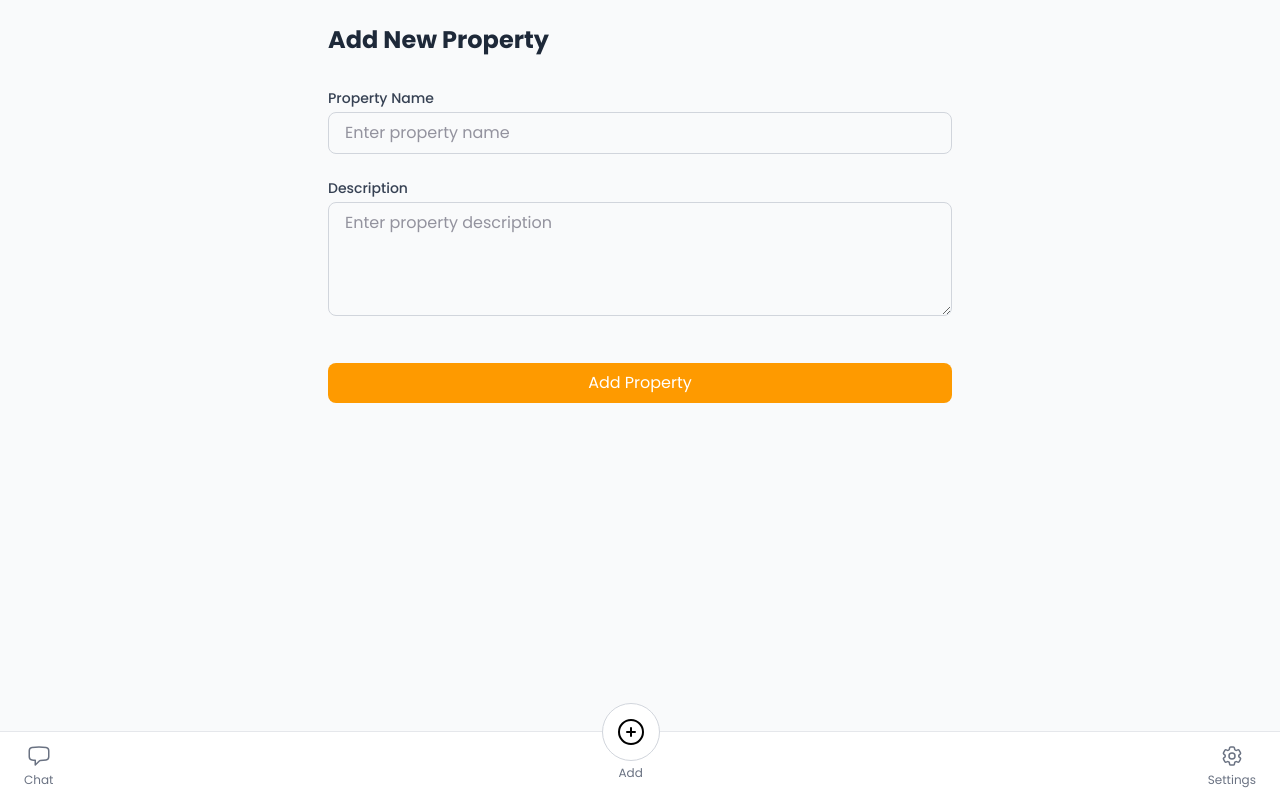
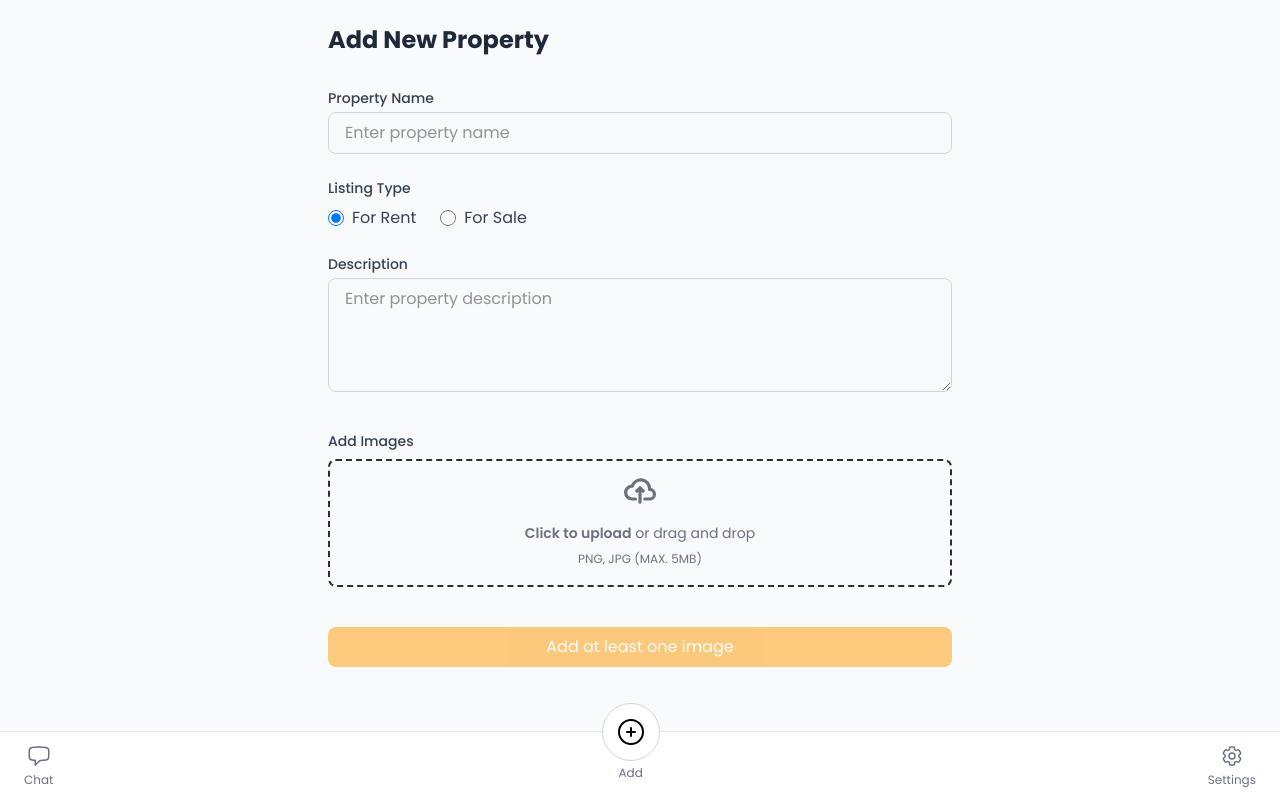
Before and after one commit to Hiran2006/gred, a Next.js app: page /add in a window 1280 px wide. Built offline with nearby package versions, Linux system fonts and the light colour scheme.

Commit message:
improved adding page with image option

```diff
--- a/app/add/page.tsx
+++ b/app/add/page.tsx
@@ -1,7 +1,8 @@
 "use client";
 
-import { useState } from "react";
+import { useState, useRef, ChangeEvent } from "react";
 import { useRouter } from "next/navigation";
+import Image from "next/image";
 import BottomNavigation from "@/components/BottomNavigation";
 
 export default function AddProperty() {
@@ -9,7 +10,10 @@ export default function AddProperty() {
   const [formData, setFormData] = useState({
     name: "",
     description: "",
+    listingType: "rent", // 'rent' or 'sell'
+    images: [] as string[],
   });
+  const fileInputRef = useRef<HTMLInputElement>(null);
 
   const handleChange = (
     e: React.ChangeEvent<HTMLInputElement | HTMLTextAreaElement>
@@ -18,6 +22,27 @@ export default function AddProperty() {
     setFormData((prev) => ({
       ...prev,
       [name]: value,
+    }));
+  };
+
+  const handleImageChange = (e: ChangeEvent<HTMLInputElement>) => {
+    const files = e.target.files;
+    if (!files) return;
+
+    const newImages = Array.from(files).map((file) => {
+      return URL.createObjectURL(file);
+    });
+
+    setFormData((prev) => ({
+      ...prev,
+      images: [...prev.images, ...newImages],
+    }));
+  };
+
+  const removeImage = (index: number) => {
+    setFormData((prev) => ({
+      ...prev,
+      images: prev.images.filter((_, i) => i !== index),
     }));
   };
 
@@ -57,6 +82,36 @@ export default function AddProperty() {
           </div>
 
           <div>
+            <label className="block text-sm font-medium text-gray-700 mb-2">
+              Listing Type
+            </label>
+            <div className="flex space-x-6">
+              <label className="inline-flex items-center">
+                <input
+                  type="radio"
+                  name="listingType"
+                  value="rent"
+                  checked={formData.listingType === "rent"}
+                  onChange={handleChange}
+                  className="h-4 w-4 text-amber-600 focus:ring-amber-500 border-gray-300"
+                />
+                <span className="ml-2 text-gray-700">For Rent</span>
+              </label>
+              <label className="inline-flex items-center">
+                <input
+                  type="radio"
+                  name="listingType"
+                  value="sell"
+                  checked={formData.listingType === "sell"}
+                  onChange={handleChange}
+                  className="h-4 w-4 text-amber-600 focus:ring-amber-500 border-gray-300"
+                />
+                <span className="ml-2 text-gray-700">For Sale</span>
+              </label>
+            </div>
+          </div>
+
+          <div>
             <label
               htmlFor="description"
               className="block text-sm font-medium text-gray-700 mb-1"
@@ -75,12 +130,96 @@ export default function AddProperty() {
             />
           </div>
 
+          <div className="pt-2">
+            <label className="block text-sm font-medium text-gray-700 mb-2">
+              Add Images
+            </label>
+            <div className="flex items-center justify-center w-full">
+              <label className="flex flex-col items-center justify-center w-full h-32 border-2 border-dashed rounded-lg cursor-pointer bg-gray-50 hover:bg-gray-100">
+                <div className="flex flex-col items-center justify-center pt-5 pb-6">
+                  <svg
+                    className="w-8 h-8 mb-4 text-gray-500"
+                    aria-hidden="true"
+                    xmlns="http://www.w3.org/2000/svg"
+                    fill="none"
+                    viewBox="0 0 20 16"
+                  >
+                    <path
+                      stroke="currentColor"
+                      strokeLinecap="round"
+                      strokeLinejoin="round"
+                      strokeWidth="2"
+                      d="M13 13h3a3 3 0 0 0 0-6h-.025A5.56 5.56 0 0 0 16 6.5 5.5 5.5 0 0 0 5.207 5.021C5.137 5.017 5.071 5 5 5a4 4 0 0 0 0 8h2.167M10 15V6m0 0L8 8m2-2 2 2"
+                    />
+                  </svg>
+                  <p className="mb-2 text-sm text-gray-500">
+                    <span className="font-semibold">Click to upload</span> or
+                    drag and drop
+                  </p>
+                  <p className="text-xs text-gray-500">PNG, JPG (MAX. 5MB)</p>
+                </div>
+                <input
+                  id="dropzone-file"
+                  type="file"
+                  className="hidden"
+                  accept="image/*"
+                  multiple
+                  onChange={handleImageChange}
+                  ref={fileInputRef}
+                />
+              </label>
+            </div>
+
+            {/* Image preview */}
+            {formData.images.length > 0 && (
+              <div className="mt-4">
+                <div className="grid grid-cols-2 sm:grid-cols-3 gap-4">
+                  {formData.images.map((image, index) => (
+                    <div key={index} className="relative group">
+                      <Image
+                        src={image}
+                        alt={`Preview ${index + 1}`}
+                        width={200}
+                        height={150}
+                        className="w-full h-32 object-cover rounded-lg"
+                      />
+                      <button
+                        type="button"
+                        onClick={() => removeImage(index)}
+                        className="absolute top-1 right-1 bg-red-500 text-white rounded-full p-1 opacity-0 group-hover:opacity-100 transition-opacity"
+                        aria-label="Remove image"
+                      >
+                        <svg
+                          className="w-4 h-4"
+                          fill="none"
+                          stroke="currentColor"
+                          viewBox="0 0 24 24"
+                          xmlns="http://www.w3.org/2000/svg"
+                        >
+                          <path
+                            strokeLinecap="round"
+                            strokeLinejoin="round"
+                            strokeWidth="2"
+                            d="M6 18L18 6M6 6l12 12"
+                          />
+                        </svg>
+                      </button>
+                    </div>
+                  ))}
+                </div>
+              </div>
+            )}
+          </div>
+
           <div className="pt-4">
             <button
               type="submit"
-              className="w-full bg-amber-500 text-white py-2 px-4 rounded-lg hover:bg-amber-600 transition-colors focus:outline-none focus:ring-2 focus:ring-amber-500 focus:ring-offset-2"
+              className="w-full bg-amber-500 text-white py-2 px-4 rounded-lg hover:bg-amber-600 transition-colors focus:outline-none focus:ring-2 focus:ring-amber-500 focus:ring-offset-2 disabled:opacity-50"
+              disabled={formData.images.length === 0}
             >
-              Add Property
+              {formData.images.length === 0
+                ? "Add at least one image"
+                : "Add Property"}
             </button>
           </div>
         </form>
```
